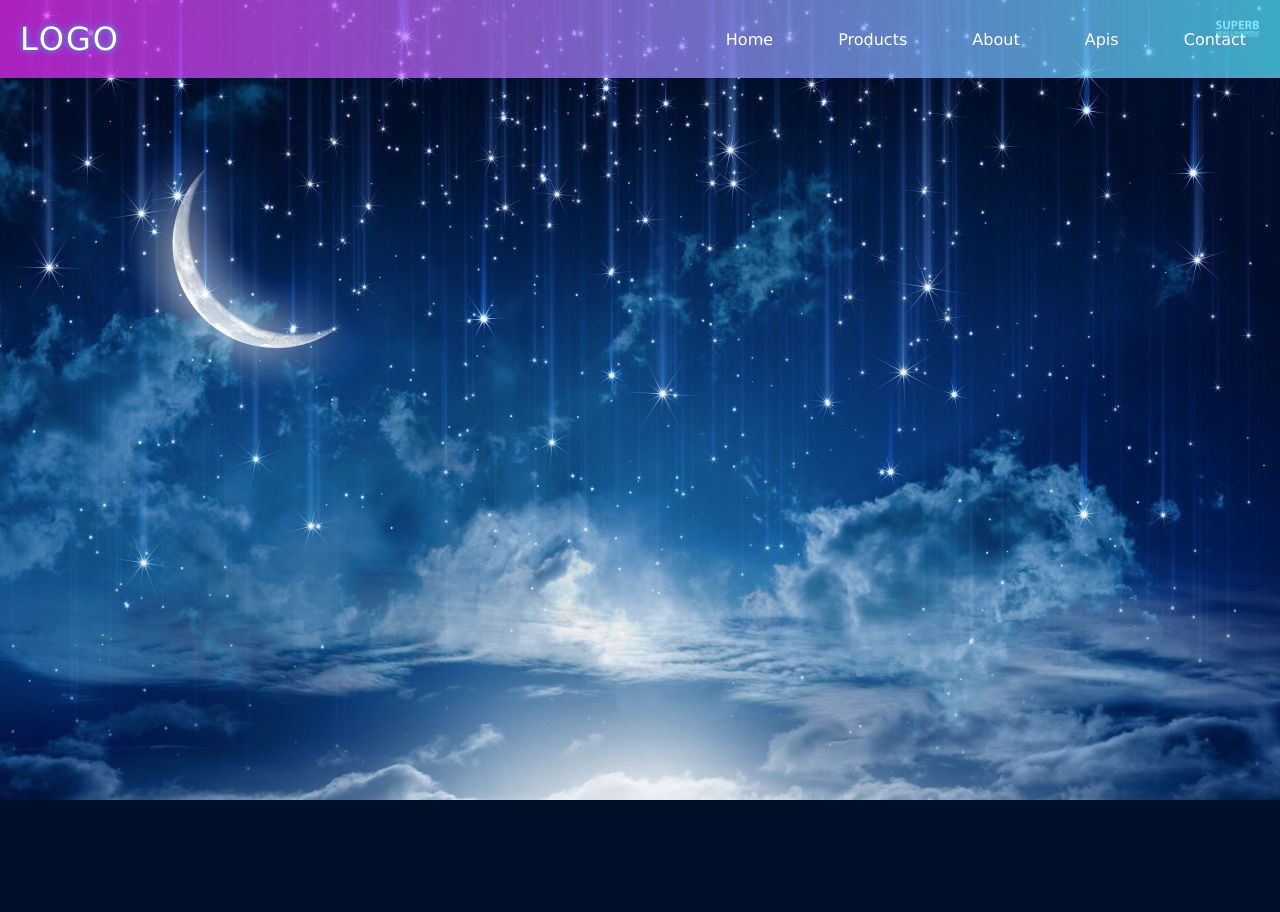
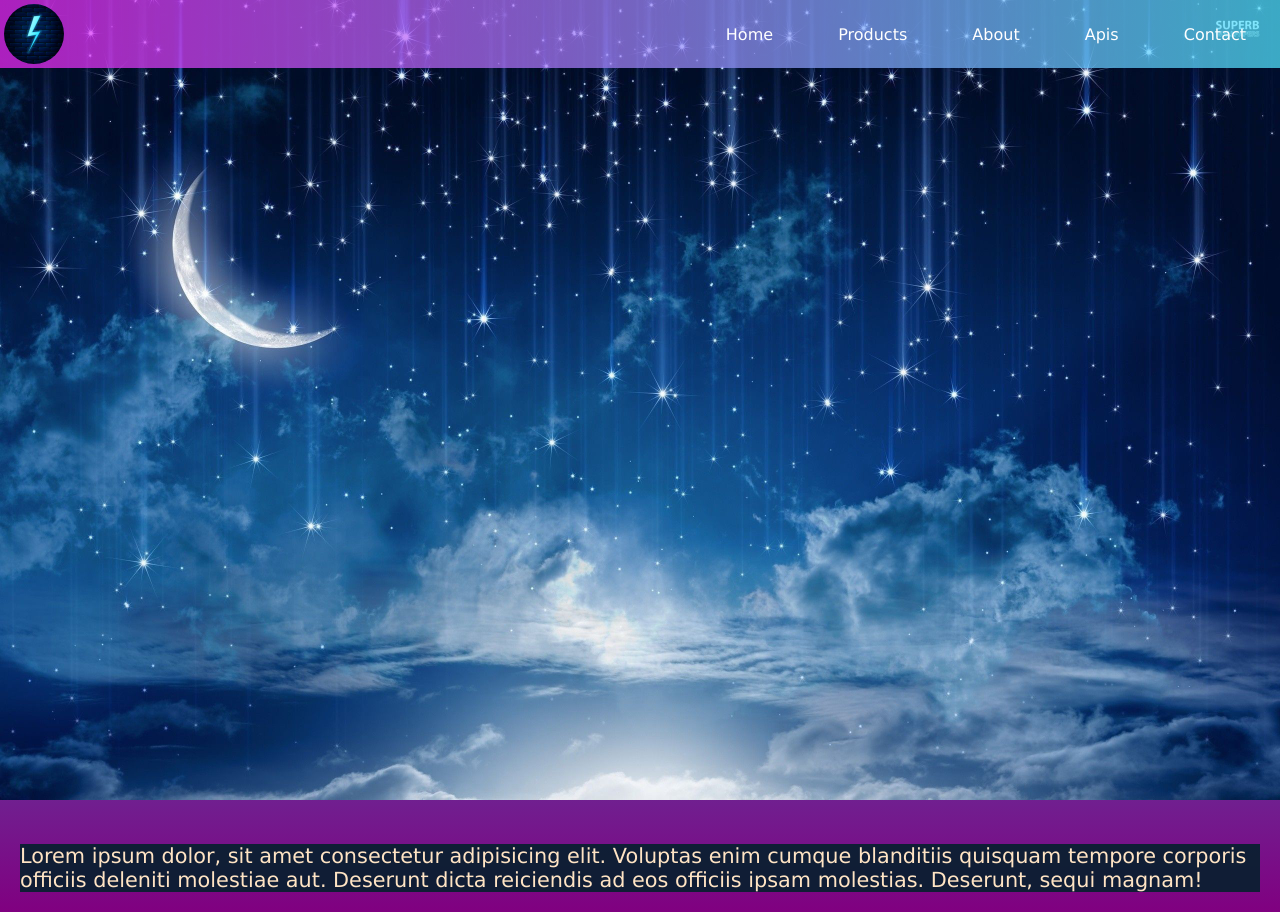
Before and after one commit to abdulqadirmuazzim/project, a Django app: template education/templates/about.html in a window 1280 px wide. Before the commit the page ends 800 px from the top, so only its background shows below. Run offline with Django 4.2, Linux system fonts and the light colour scheme; the template is opened without the code that fills it, so the values that code supplies are empty.

Commit message:
Added a logo

```diff
--- a/education/templates/about.html
+++ b/education/templates/about.html
@@ -7,11 +7,12 @@
     <meta name="viewport" content="width=device-width, initial-scale=1.0">
     <title>About</title>
     <link rel="stylesheet" href="../../static/style.css">
+    <link rel="stylesheet" href="../../static/som.css">
 </head>
 
 <body>
     <header>
-        <P>Logo</P>
+        <img src="../../static/logo.png" alt="logo">
         <nav>
             <input type="checkbox" id="check">
             <label for="check" class="butn">
@@ -73,8 +74,7 @@
         #im {
             width: 100%;
             height: 100vh;
-            object-fit: fill;
-            position: fixed;
+
         }
     </style>
 
--- a/education/templates/contact.html
+++ b/education/templates/contact.html
@@ -7,11 +7,12 @@
     <meta name="viewport" content="width=device-width, initial-scale=1.0">
     <title>Contact</title>
     <link rel="stylesheet" href="../../static/style.css">
+    <link rel="stylesheet" href="../../static/som.css">
 </head>
 
 <body>
     <header>
-        <P>Logo</P>
+        <img src="../../static/logo.png" alt="logo">
         <nav>
             <input type="checkbox" id="check">
             <label for="check" class="butn">
@@ -28,7 +29,9 @@
         </nav>
 
     </header>
+    <style>
 
+    </style>
 
 </body>
 
--- a/education/templates/index.html
+++ b/education/templates/index.html
@@ -7,11 +7,12 @@
     <meta name="viewport" content="width=device-width, initial-scale=1.0">
     <title>Project</title>
     <link rel="stylesheet" href="../../static/style.css">
+    <link rel="stylesheet" href="../../static/som.css">
 </head>
 
 <body>
     <header>
-        <P>Logo</P>
+        <img src="../../static/logo.png" alt="logo">
         <nav>
             <input type="checkbox" id="check">
             <label for="check" class="butn">
--- a/education/templates/product.html
+++ b/education/templates/product.html
@@ -7,11 +7,12 @@
     <meta name="viewport" content="width=device-width, initial-scale=1.0">
     <title>Products</title>
     <link rel="stylesheet" href="../../static/style.css">
+    <link rel="stylesheet" href="../../static/som.css">
 </head>
 
 <body>
     <header>
-        <P>Logo</P>
+        <img src="../../static/logo.png" alt="logo">
         <nav>
             <input type="checkbox" id="check">
             <label for="check" class="butn">
--- /dev/null
+++ b/static/som.css
@@ -0,0 +1,5 @@
+header img {
+    width: 60px;
+    float: left;
+    border-radius: 30px;
+}
```
Also changed, not shown: education/templates/api.html (+16 -6 lines), static/logo.png (added).
